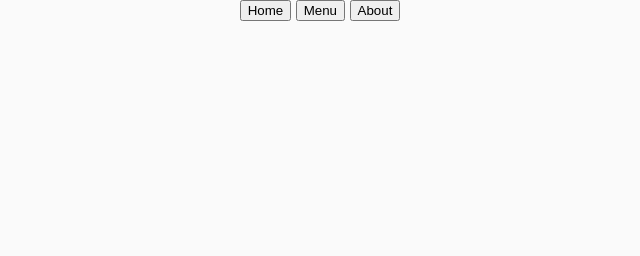
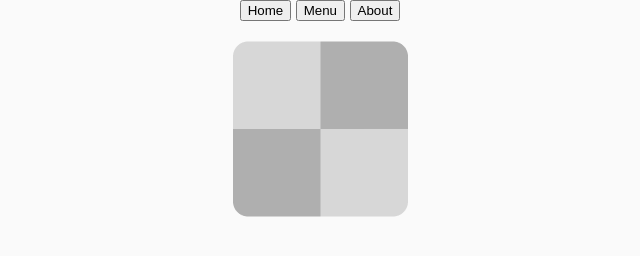
Before and after one commit to rvd2pwipwip/webpack-template, a website built with webpack: page src/index.html in a window 1280 px wide. Shown: the whole page, without its empty margins (320-960 px from the left). Built offline with nearby package versions, Linux system fonts and the light colour scheme.

Commit message:
html loader to handle images in html files

```diff
--- a/package.json
+++ b/package.json
@@ -12,6 +12,7 @@
   "license": "ISC",
   "devDependencies": {
     "css-loader": "^7.1.2",
+    "html-loader": "^5.1.0",
     "html-webpack-plugin": "^5.6.0",
     "style-loader": "^4.0.0",
     "webpack": "^5.93.0",
--- a/src/index.html
+++ b/src/index.html
@@ -12,6 +12,8 @@
         <button>About</button>
       </nav>
     </header>
-    <div id="content"></div>
+    <div id="content">
+      <img src="./img/thumbnail.png" alt="thumbnail">
+    </div>
   </body>
 </html>
--- a/webpack.config.js
+++ b/webpack.config.js
@@ -27,6 +27,10 @@ module.exports = {
         test: /\.(woff|woff2|eot|ttf|otf)$/i,
         type: 'asset/resource',
       },
+      {
+        test: /\.html$/i,
+        loader: 'html-loader',
+      },
     ],
   },
   plugins: [
```
Also changed, not shown: src/img/thumbnail.png (added), 1 other file.
